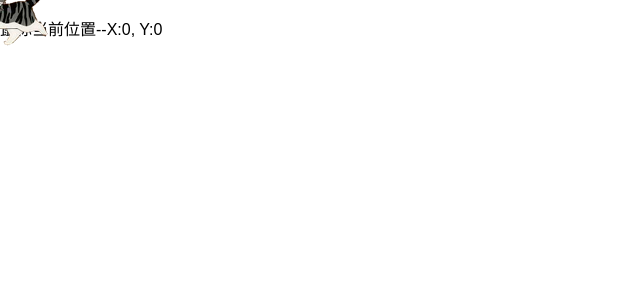
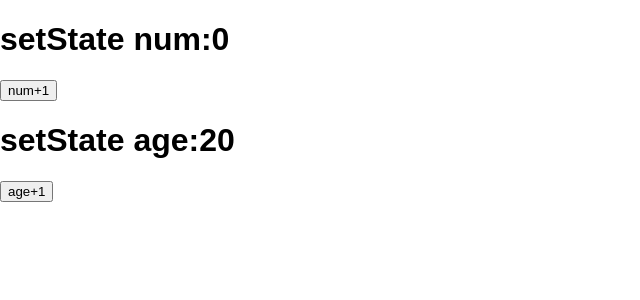
Before and after one commit to bifjhh/React-growth-process, a React (Create React App) app in the folder demo_03_component/: page / in a window 1280 px wide. Shown: the top 300 px of the page, without its empty margins (0-640 px from the left). Built offline with nearby package versions, Linux system fonts and the light colour scheme.

Commit message:
feat: setState() 方法说明

```diff
--- a/demo_03_component/src/index.js
+++ b/demo_03_component/src/index.js
@@ -10,7 +10,8 @@ import ReactDOM from 'react-dom';
 // import Validation from './Props.validation';
 // import LifeCycle from './LifeCycle';
 // import RenderProps from './RenderProps';
-import HighOrderComponent from './HighOrderComponent';
+// import HighOrderComponent from './HighOrderComponent';
+import SetStateDemo from './setState.demo';
 
 import './index.css';
 
@@ -25,7 +26,8 @@ ReactDOM.render(
     {/* <Validation max={1} /> */}
     {/* <LifeCycle /> */}
     {/* <RenderProps /> */}
-    <HighOrderComponent />
+    {/* <HighOrderComponent /> */}
+    <SetStateDemo />
   </div>,
   document.getElementById('root')
 );
--- /dev/null
+++ b/demo_03_component/src/setState.demo.jsx
@@ -0,0 +1,59 @@
+import React, { Component } from "react";
+
+class SetStateDemo extends Component {
+  constructor(props) {
+    super(props);
+    this.state = {
+      num: 0,
+      age: 20
+    };
+  }
+  addNum = () => {
+    this.setState({
+      num: this.state.num + 1
+    });
+    console.log("num:", this.state.num);
+
+    this.setState({
+      num: this.state.num + 1
+    });
+    console.log("num2:", this.state.num);
+  };
+  addAge = () => {
+    // 推荐语法
+    this.setState((state, props) => {
+      return {
+        age: state.age + 1
+      };
+    });
+
+    // state 代表当前最新的state 所以这里可以用最新的数据操作
+    this.setState((state, props) => {
+      return {
+        age: state.age + 1
+      };
+    }, ()=> console.log('数据更新完成:', this.state.age));
+
+/*     // 其他方法
+    const state = {
+      age: this.state.age + 1 // 这里取this.state内的数据
+    };
+
+    state.age += 1; // 这里使用更新后的数据
+    // this.setState(state); */
+  };
+  render() {
+    console.log("render");
+
+    return (
+      <div>
+        <h1>setState num:{this.state.num}</h1>
+        <button onClick={this.addNum}>num+1</button>
+        <h1>setState age:{this.state.age}</h1>
+        <button onClick={this.addAge}>age+1</button>
+      </div>
+    );
+  }
+}
+
+export default SetStateDemo;
```
Also changed, not shown: 1 other file (tests, documents, lock files or other folders).
